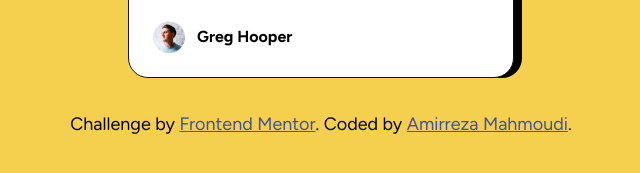
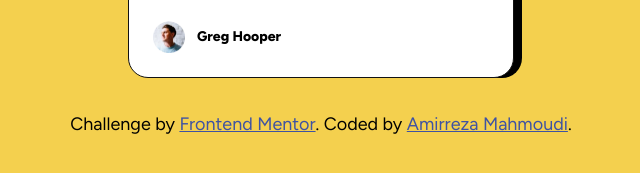
Before and after one commit to AmirezaMahmoudi/blog-preview-card, a plain HTML site: page index.html in a window 1280 px wide. Shown: the part 551-724 px from the top of the page, 319-959 px from the left. Drawn offline with Linux system fonts and the light colour scheme.

Commit message:
fixed the accessibility

```diff
--- a/index.html
+++ b/index.html
@@ -19,7 +19,7 @@
   </section>
   <section class="author">
     <img src="./assets/images/image-avatar.webp" alt="avatar" id="avatar">
-    <h4>Greg Hooper</h4>
+    <h1>Greg Hooper</h1>
   </section>
 </main>
   <footer class="attribution">
--- a/style.css
+++ b/style.css
@@ -73,6 +73,9 @@ p {
     gap: 12px;
     margin-top: 24px;
 }
+.author h1 {
+    font-size: 14px;
+}
 h1:hover{
     cursor: pointer;
     color: var(--Yellow);
```
